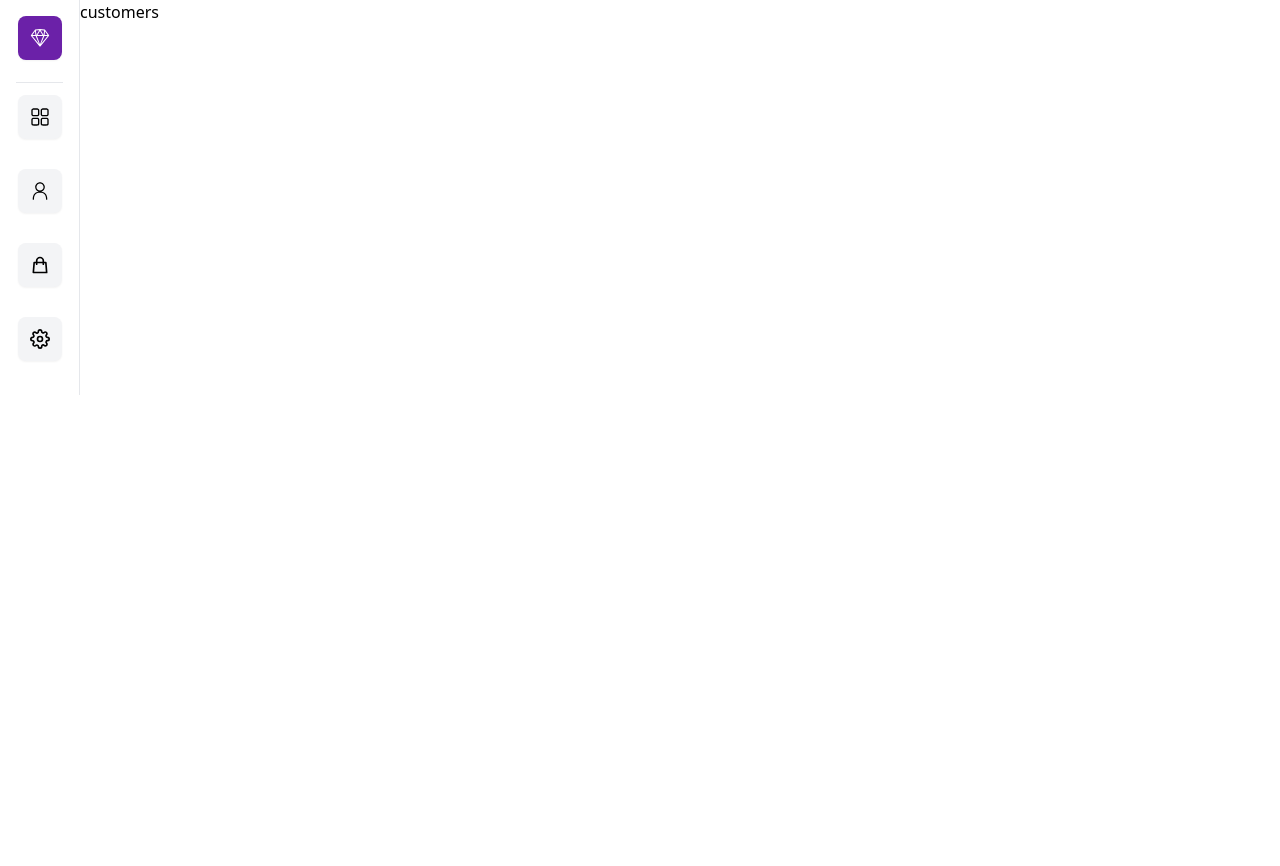
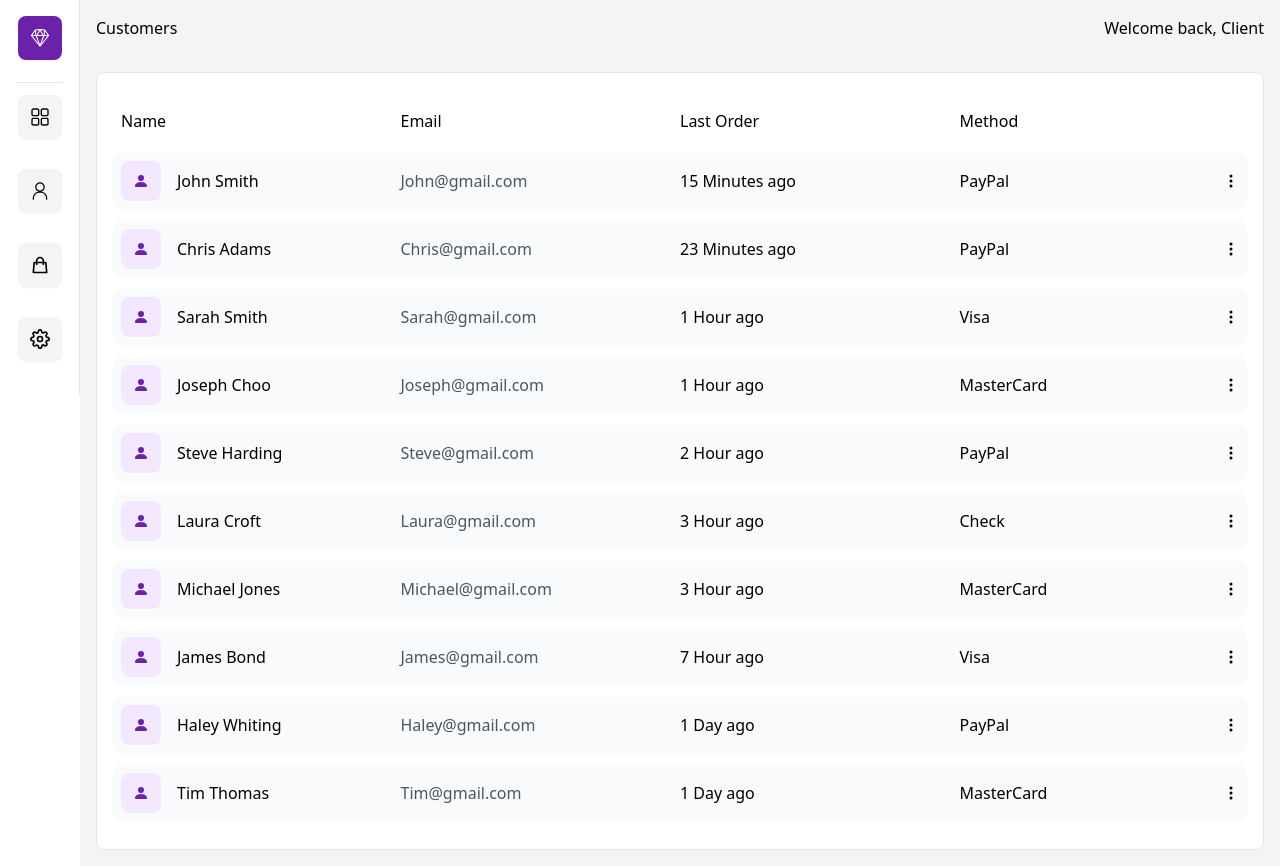
Before and after one commit to safariehsan/next-dashboard, a Next.js app: page /customers in a window 1280 px wide. Before the commit the page ends 800 px from the top, so only its background shows below. Built offline with nearby package versions, Linux system fonts and the light colour scheme.

Commit message:
add customers route

```diff
--- a/pages/customers.jsx
+++ b/pages/customers.jsx
@@ -1,8 +1,52 @@
+import { data } from "../data/data.js";
 import React from "react";
 import { BsPersonFill, BsThreeDotsVertical } from "react-icons/bs";
+import orders from "./orders.jsx";
 
 const customers = () => {
-  return <div>customers</div>;
+  return (
+    <div className="bg-gray-100 min-h-screen">
+      <div className="flex justify-between p-4">
+        <h2>Customers</h2>
+        <h2>Welcome back, Client</h2>
+      </div>
+      <div className="p-4">
+        <div className="w-full m-auto p-4 border rounded-lg bg-white overflow-y-auto">
+          <div className="my-3 p-2 grid md:grid-cols-4 sm:grid-cols-3 grid-cols-2 items-center justify-between cursor-pointer">
+            <span>Name</span>
+            <span className="sm:text-left text-right">Email</span>
+            <span className="hidden md:grid">Last Order</span>
+            <span className="hidden sm:grid">Method</span>
+          </div>
+          <ul>
+            {data.map((customer, index) => {
+              return (
+                <li
+                  key={index}
+                  className="bg-gray-50 hover:bg-gray-100 rounded-lg my-3 p-2 grid md:grid-cols-4 sm:grid-cols-3 items-center justify-between cursor-pointer"
+                >
+                  <div className="flex items-center">
+                    <div className="bg-purple-100 p-3 rounded-lg">
+                      <BsPersonFill className="text-purple-800" />
+                    </div>
+                    <p className="pl-4">{`${customer.name.first} ${customer.name.last}`}</p>
+                  </div>
+                  <p className="text-gray-600 sm:text-left text-right">
+                    {customer.name.first}@gmail.com
+                  </p>
+                  <p className="hidden md:flex">{customer.date}</p>
+                  <div className="sm:flex hidden justify-between items-center">
+                    <p>{customer.method}</p>
+                    <BsThreeDotsVertical />
+                  </div>
+                </li>
+              );
+            })}
+          </ul>
+        </div>
+      </div>
+    </div>
+  );
 };
 
 export default customers;
```
